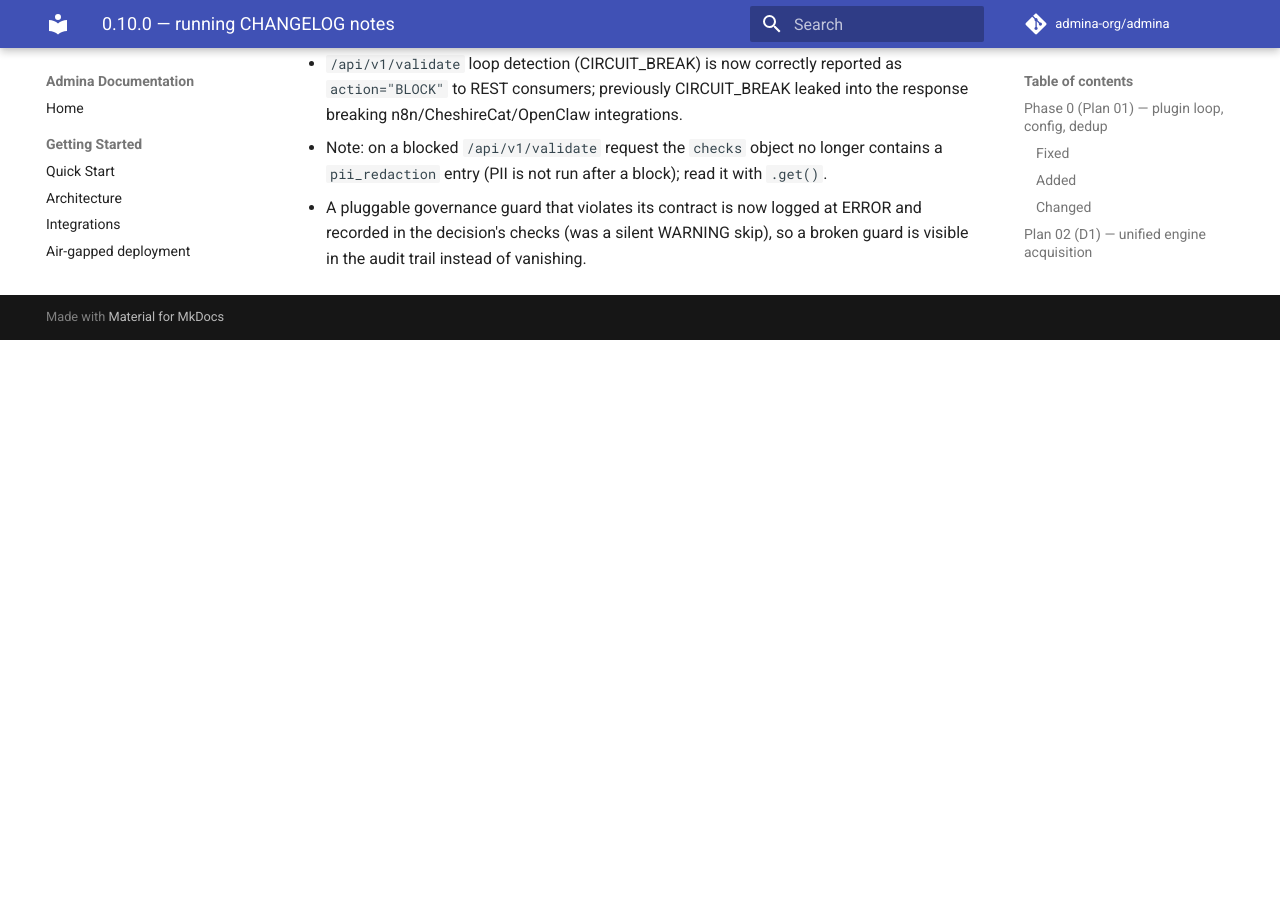
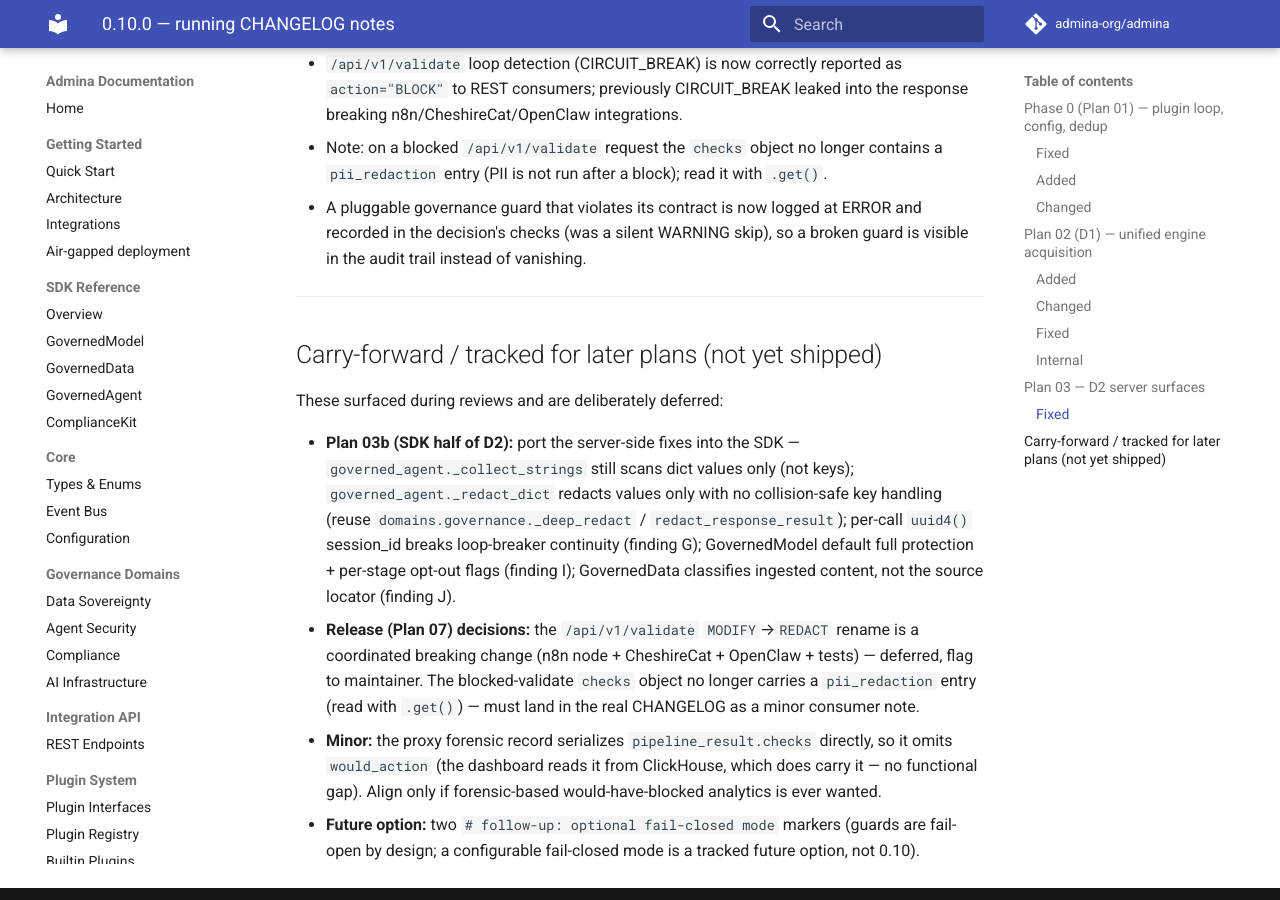
Before and after one commit to admina-org/admina, an MkDocs documentation site: the page built from docs/superpowers/0.10.0-changelog-notes.md, in a window 1280 px wide and 900 px high, scrolled down 2322 px. Built offline with MkDocs 1.6.1 and Material for MkDocs 9.7.7, drawn with Linux system fonts in a browser that asks for light colours; comment, search, counter and statistics services are not loaded; before the commit the page ends 2662 px from its top, so only the background shows below that.

Commit message:
docs: record Plan 03b/release carry-forwards from D2 reviews

```diff
--- a/docs/superpowers/0.10.0-changelog-notes.md
+++ b/docs/superpowers/0.10.0-changelog-notes.md
@@ -73,3 +73,29 @@ Keep-a-Changelog headings (Added/Changed/Removed/Fixed/Documentation/Internal).
 - `/api/v1/validate` loop detection (CIRCUIT_BREAK) is now correctly reported as `action="BLOCK"` to REST consumers; previously CIRCUIT_BREAK leaked into the response breaking n8n/CheshireCat/OpenClaw integrations.
 - Note: on a blocked `/api/v1/validate` request the `checks` object no longer contains a `pii_redaction` entry (PII is not run after a block); read it with `.get()`.
 - A pluggable governance guard that violates its contract is now logged at ERROR and recorded in the decision's checks (was a silent WARNING skip), so a broken guard is visible in the audit trail instead of vanishing.
+
+---
+
+## Carry-forward / tracked for later plans (not yet shipped)
+
+These surfaced during reviews and are deliberately deferred:
+
+- **Plan 03b (SDK half of D2):** port the server-side fixes into the SDK —
+  `governed_agent._collect_strings` still scans dict values only (not keys);
+  `governed_agent._redact_dict` redacts values only with no collision-safe key
+  handling (reuse `domains.governance._deep_redact` / `redact_response_result`);
+  per-call `uuid4()` session_id breaks loop-breaker continuity (finding G);
+  GovernedModel default full protection + per-stage opt-out flags (finding I);
+  GovernedData classifies ingested content, not the source locator (finding J).
+- **Release (Plan 07) decisions:** the `/api/v1/validate` `MODIFY`→`REDACT` rename
+  is a coordinated breaking change (n8n node + CheshireCat + OpenClaw + tests) —
+  deferred, flag to maintainer. The blocked-validate `checks` object no longer
+  carries a `pii_redaction` entry (read with `.get()`) — must land in the real
+  CHANGELOG as a minor consumer note.
+- **Minor:** the proxy forensic record serializes `pipeline_result.checks`
+  directly, so it omits `would_action` (the dashboard reads it from ClickHouse,
+  which does carry it — no functional gap). Align only if forensic-based
+  would-have-blocked analytics is ever wanted.
+- **Future option:** two `# follow-up: optional fail-closed mode` markers
+  (guards are fail-open by design; a configurable fail-closed mode is a tracked
+  future option, not 0.10).
```
